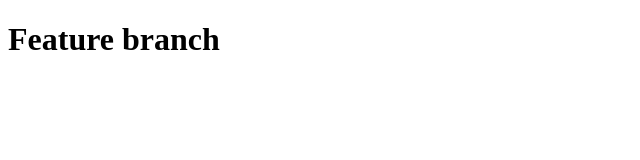
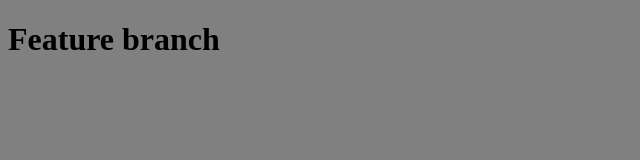
Before and after one commit to OscarDonald/Feature-branch-test, a plain HTML site: page index.html in a window 1280 px wide. Shown: the whole page, without its empty margins (0-640 px from the left). Drawn offline with Linux system fonts and the light colour scheme.

Commit message:
Changed background color (#2)
Jätte fint!

```diff
--- a/index.html
+++ b/index.html
@@ -4,6 +4,7 @@
     <meta charset="UTF-8" />
     <meta name="viewport" content="width=device-width, initial-scale=1.0" />
     <title>Feature branch</title>
+    <link rel="stylesheet" href="main.css">
   </head>
   <body>
     <h1>Feature branch</h1>
--- a/main.css
+++ b/main.css
@@ -0,0 +1,3 @@
+body {
+  background-color: grey;
+}
```
